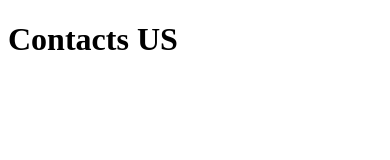
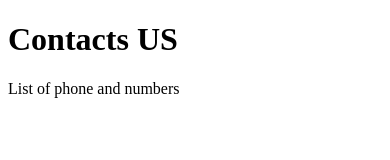
Before and after one commit to dicarlo2014/com.pie.demo, a plain HTML site: page WebContent/contacts.html in a window 390 px wide. Drawn offline with Linux system fonts and the light colour scheme.

Commit message:
complete contacts page
name and phone number addes

```diff
--- a/WebContent/contacts.html
+++ b/WebContent/contacts.html
@@ -6,5 +6,7 @@
 </head>
 <body>
    <h1>Contacts US</h1>
+
+   <p>List of phone and numbers</p>
 </body>
 </html>
```
